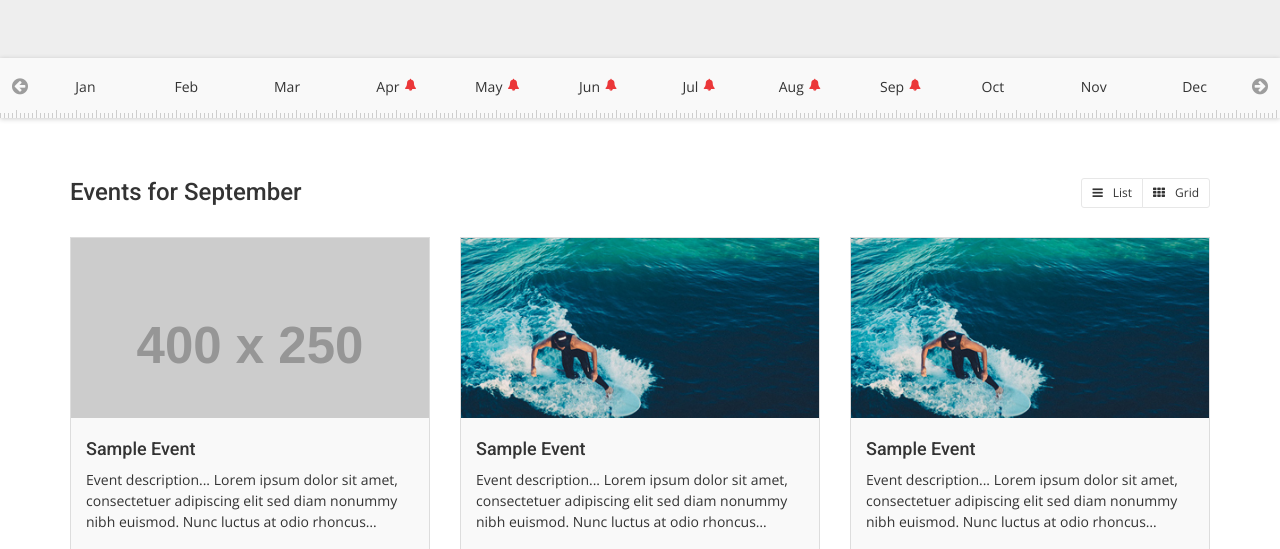
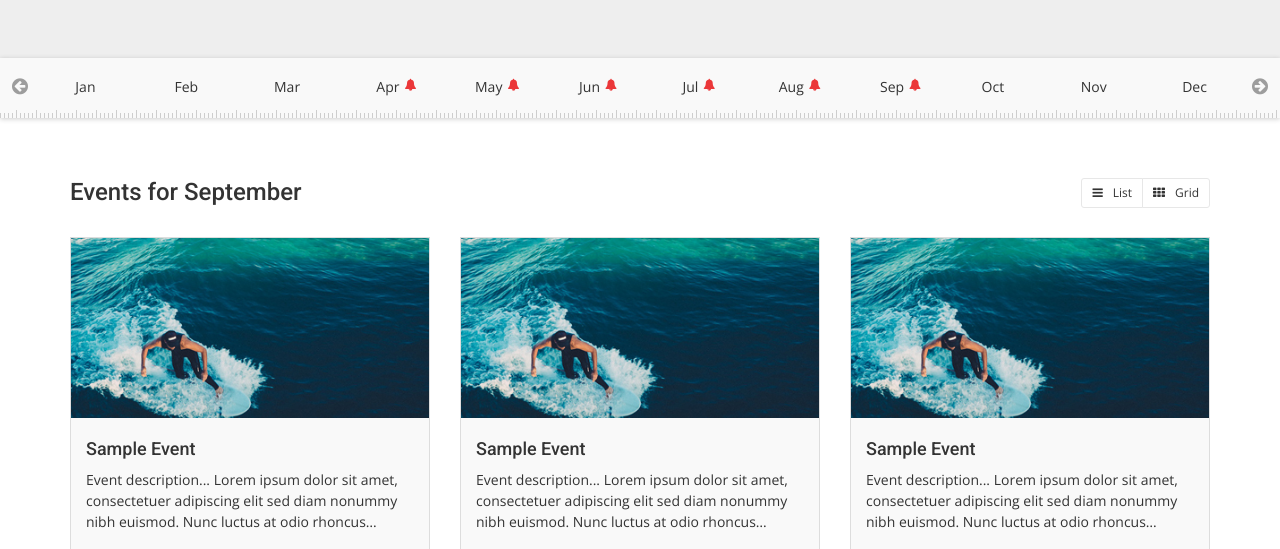
Before and after one commit to jerdc/athletixproj, a plain HTML site: page themes/events.html in a window 1280 px wide. Shown: the part 242-791 px from the top of the page. Drawn offline with nearby package versions, Linux system fonts and the light colour scheme; placeholder pictures from the web are drawn by us.

```diff
--- a/themes/events.html
+++ b/themes/events.html
@@ -361,8 +361,8 @@
 						   <div class="item col-xs-12 col-sm-4 col-md-4">
 						      <div class="thumbnail">
 						         <div class="thumb thumb-img-wrap">
-						         	<img class="group list-group-image thumb-img" src="http://placehold.it/400x250/000" alt=""/>
-						         	<!-- <img class="group list-group-image thumb-img" src="assets/img/f1.jpg" alt=""/> -->
+						         	<!-- <img class="group list-group-image thumb-img" src="http://placehold.it/400x250/000" alt=""/> -->
+						         	<img class="group list-group-image thumb-img" src="assets/img/t1.jpg" alt=""/>
 						         </div>
 					         	<div class="caption clearfix">
 						            <a href="event-detail.html"><h4 class="group inner list-group-item-heading">Sample Event</h4></a>
```
